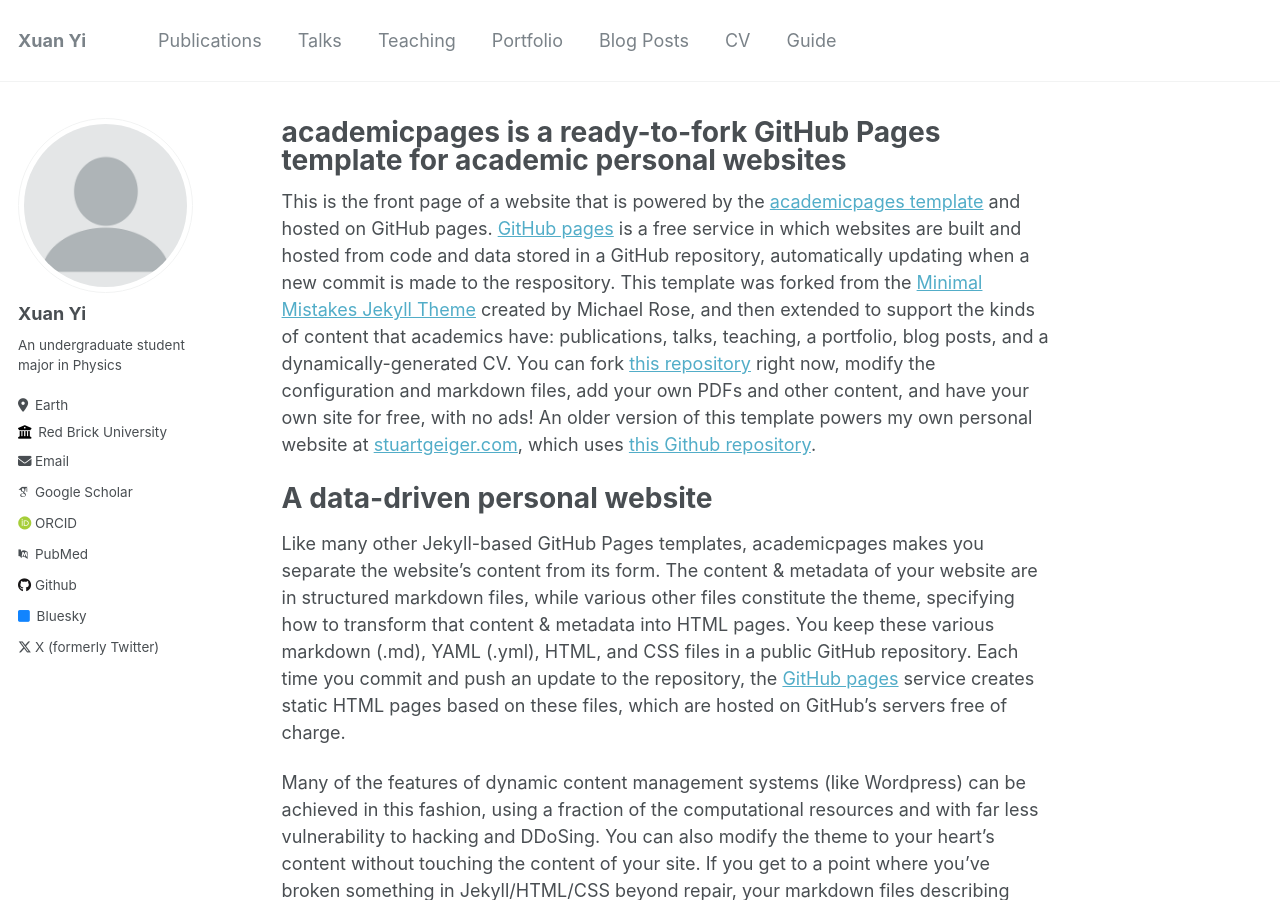
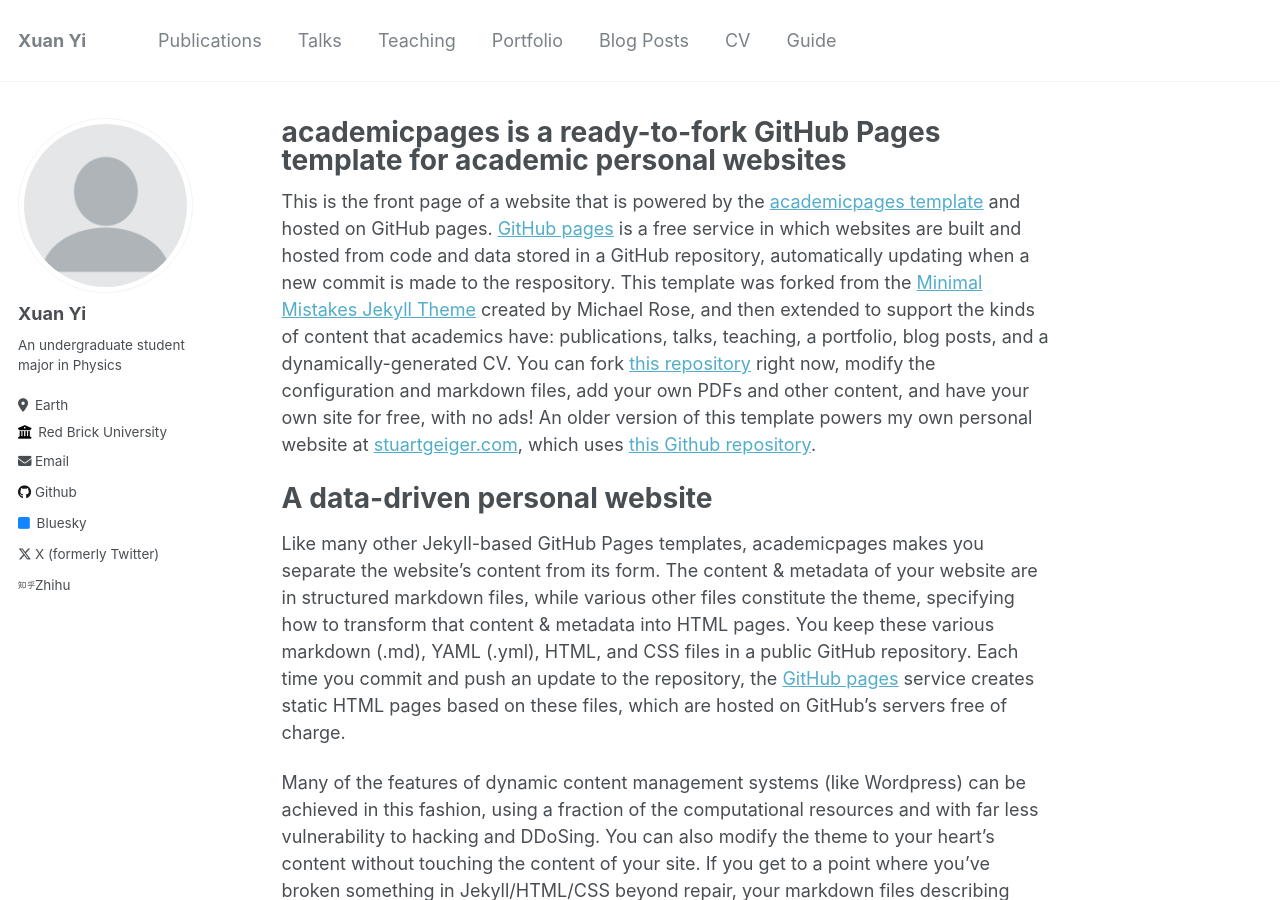
Before and after one commit to Xuanyiyiren2/Xuanyiyiren2.github.io, a Jekyll site: the page built from _pages/about.md, in a window 1280 px wide and 900 px high. Built offline with Jekyll 4.4.1, drawn with Linux system fonts in a browser that asks for light colours; some web fonts are replaced.

Commit message:
Update _config.yml

```diff
--- a/_config.yml
+++ b/_config.yml
@@ -32,10 +32,10 @@ author:
 
   # Academic websites
   arxiv            : # URL - Update with the correct link to your profile
-  googlescholar    : "https://scholar.google.com/citations?user=PS_CX0AAAAAJ"
+  googlescholar    : # "https://scholar.google.com/citations?user=PS_CX0AAAAAJ"
   impactstory      : # URL
-  orcid            : "http://orcid.org/yourorcidurl"
-  pubmed           : "https://www.ncbi.nlm.nih.gov/pubmed/?term=john+snow"
+  orcid            : # "http://orcid.org/yourorcidurl"
+  pubmed           : # "https://www.ncbi.nlm.nih.gov/pubmed/?term=john+snow"
   researchgate     : # URL
 
   # Repositories and software development
@@ -70,7 +70,7 @@ author:
   wikipedia        : # Username
   xing             : # Username
   youtube          : # Username
-  zhihu            : # URL
+  zhihu            : "https://www.zhihu.com/people/xuan-yi-57-12-31"
 
 
 # Site Settings
```
